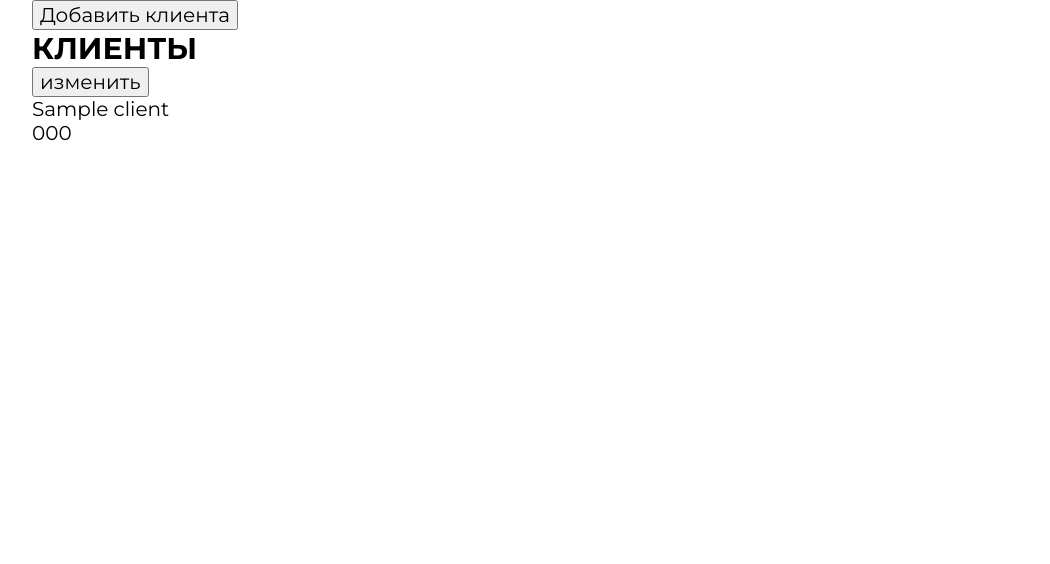
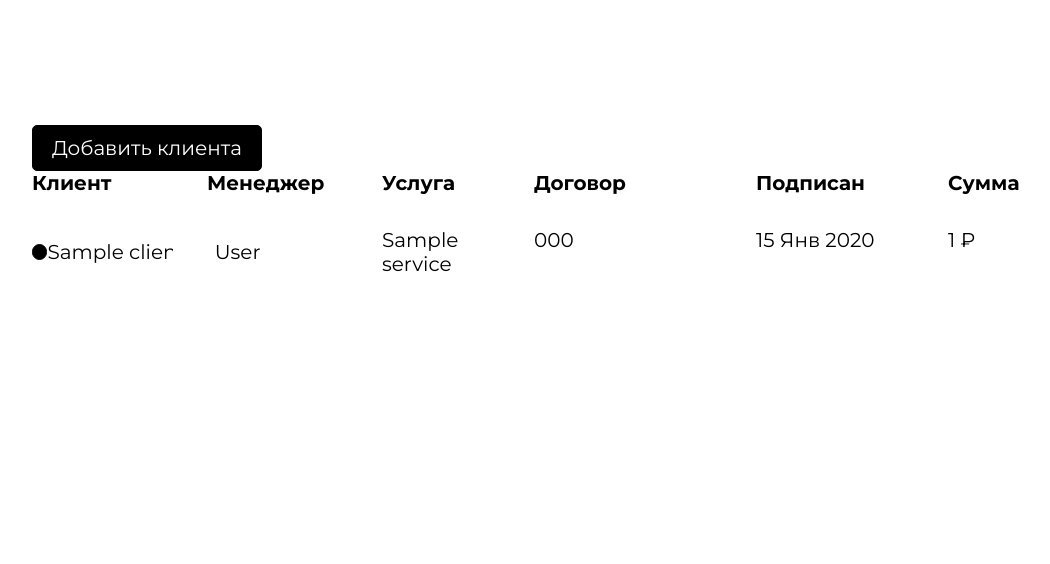
Before and after one commit to Shvechkova/LemurProj, a Django app: page /clients/ in a window 1280 px wide. Shown: the part 94-658 px from the top of the page, without its empty margins (18-1068 px from the left). Run offline with Django 5.2, Linux system fonts and the light colour scheme; tables that the repository leaves empty hold one stand-in row (values such as "Sample post"); parts of the project's set-up code (start-up, migrations or seed data) failed here and were passed over.

Commit message:
стили страницы клиента

```diff
--- a/apps/client/templates/client/index.html
+++ b/apps/client/templates/client/index.html
@@ -1,89 +1,78 @@
-{% extends "core/base.html" %}
+{% extends "core/base.html" %} {% block content %}
+{% include "client/includes/modal_client_contract.html" %}
+<section class="clients">
 
-{% block content %}
-   {% include "client/includes/modal_client_contract.html" %}
-<button class="open-modal" data-name="modal-add-client">
+
+<div class="">
+
+
+  <div class="clients_wrapper">
+   <button class="open-modal button_black modal-add-client" data-name="modal-add-client">
   Добавить клиента
 </button>
-{% comment %} <div id="modal-add-client" class="modal">
-  <div class="modal-wrapper">
-    <div class="modal-items">
-      <div class="modal-client">
-        <p class="modal-client_title">Новый клиент</p>
-        <input
-          class="modal-client_name"
-          type="text"
-          placeholder="Нименование клиента"
-          value=""
-        />
-        <select class="modal-manager_client" placeholder="Менеджер"></select>
-        <div class="modal_add_contract_wrapper">
-          <div class="modal_add_contract">
-            <select class="modal-service_type"></select>
-            <input
-              class="modal-client_contract-name"
-              type="text"
-              placeholder="Номер договора"
-            />
-            <input
-              class="modal-client_contract-date"
-              type="date"
-              placeholder="Подписан"
-            />
-            <input
-              class="modal-client_contract-sum"
-              type="number"
-              placeholder="Сумма"
-            />
-          </div>
-        </div>
-        <button class="contract_add">ок</button>
 
-        <button class="client_contract_add">Сохранить</button>
-      </div>
-    </div>
+    {% comment %}
+    <div class="">{{ forloop.counter }}{{ client.client_name }}</div>
+    {% endcomment %}
+
+    <div class="clients_item_wrapp">
+      {% comment %} {% for contract in client.contract_set.all %} {% endcomment %}
+       {% for contract in contracts %}
+      {% if forloop.counter == 1 %}
+      <div class="df">
+         <div class="client_client_meneger">
+
+          <div class="client_client_meneger_client-name"> <h3>Клиент</h3></div>
+        <div class="client_client_meneger_manager"> <h3>Менеджер</h3></div>
+
   </div>
-</div> {% endcomment %}
+  <div class="client_contract">
+
+    <div class="client_contract_service"><h3>Услуга</h3></div>
+          <div class="client_contract_contract_name">
+  <h3>Договор</h3></div>
+
+          <div class="client_contract_data"> <h3>Подписан</h3></div>
+          <div class="client_contract_sum">  <h3>Сумма</h3></div>
 
 
 
-<div class="">
-  <h2>КЛИЕНТЫ</h2>
-  {% for client in clients %}
-  <button
-    data-name="modal-add-client"
-    data-client-id="{{ client.id }}"
-    data-client-name="{{ client.client_name }}"
-    class="upd_info"
-  >
-    изменить
-  </button>
-  <div class="">{{ client.client_name }}</div>
-  <div class="">
-    {% for contract in client.contract_set.all %}
-    <p>{{contract.contract_number}}</p>
-    {% endfor %}
   </div>
-  {% endfor %} {% comment %} {% for client in clients %}
-  <div class="client_item">
-    <button
-      data-name="upd-client"
-      data-client-id="{{ client.id }}"
-      class="upd_info"
+</div>
+
+{% endif %}
+      <div class="client_table">
+        <div class="client_client_meneger">
+
+        {% ifchanged %}
+        <button
+      data-name="modal-add-client"
+      data-client-id="{{contract.client.id}}"
+      data-client-name="{{contract.client.client_name}}"
+      class="upd_info change_btn"
     >
-      изменить
+
     </button>
-    <p>{{ forloop.counter }}</p>
-    <p>.</p>
-    <h2>{{ client.client_name }}</h2>
+        <div class="client_client_meneger_client-name"><p>{{contract.client.client_name}}</p></div>
+        <div class="client_client_meneger_manager"> <p>{{contract.manager.last_name}}</p></div>
+
+
+        {% endifchanged %}
+        </div>
+      <div class="client_contract"> <p ></p>
+        <div class="client_contract_service">{{contract.service.name}}</div>
+          <div class="client_contract_contract_name">{{contract.contract_number}}</div>
+
+          <div class="client_contract_data">{{ contract.date_start|date:"d M Y"  }}</div>
+          <div class="client_contract_sum">{{contract.contract_sum}} ₽</div>
+        </div>
+      </div>
+      {% endfor %}
+    </div>
   </div>
-  <div class="">
-    <h3>Менеджер</h3>
-  </div>
-  <div class="">
-    <h3>КОНТРАКТЫ</h3>
-  </div>
-  <br />
-  {% endfor %} {% endcomment %}
+
 </div>
+<br><br>
+
+</section>
 {% endblock content %}
--- a/apps/client/views.py
+++ b/apps/client/views.py
@@ -19,10 +19,12 @@ from rest_framework.response import Response
 
 def clients(request):
     clients = Client.objects.all()
+    contracts = Contract.objects.all()
 
     title = "Клиенты"
     context = {
         "clients": clients,
+        "contracts": contracts,
         "title": title,
     }
     return render(request, "client/index.html", context)
--- a/apps/core/static/core/css/style.css
+++ b/apps/core/static/core/css/style.css
@@ -35,6 +35,22 @@ h3 {
   font-style: normal;
   font-weight: 700;
   line-height: normal;
+}
+
+button {
+  cursor: pointer;
+}
+
+.df {
+  display: flex;
+}
+
+.di {
+  display: inline;
+}
+
+.border {
+  border: 1px solid #000;
 }
 
 .header {
@@ -271,3 +287,90 @@ input[type="date"]:before {
 .service_title {
   width: 121px;
 }
+
+.button_black {
+  border: 1px solid #000;
+  border-radius: 5px;
+  color: #fff;
+  padding: 10px 19px;
+  background-color: #000;
+}
+
+.client_client_meneger {
+  display: flex;
+  width: 350px;
+  align-items: center;
+}
+
+.client_contract {
+  display: flex;
+}
+
+.client_table {
+  display: flex;
+
+  margin-top: 33px;
+}
+
+.client_client_meneger_client-name {
+  width: 170px;
+  overflow: hidden;
+  white-space: nowrap;
+  margin-right: 42px;
+}
+
+.client_client_meneger_manager {
+  width: 170px;
+  overflow: hidden;
+  margin-right: 42px;
+}
+
+.client_contract_service {
+  width: 80px;
+  margin-right: 72px;
+}
+
+.client_contract_contract_name {
+  width: 180px;
+  overflow: hidden;
+  margin-right: 42px;
+  white-space: nowrap;
+}
+
+.client_contract_data {
+  width: 150px;
+  overflow: hidden;
+  margin-right: 42px;
+}
+
+.client_contract_sum {
+  width: 150px;
+  overflow: hidden;
+  white-space: nowrap;
+  margin-right: 42px;
+}
+
+.change_btn {
+  border: 1px solid #000;
+  border-radius: 8px;
+  width: 16px;
+  height: 16px;
+  background-color: #000;
+
+
+}
+
+.modal-add-client {}
+
+.clients {
+  margin-top: 125px;
+}
+
+.clients_wrapper {
+
+}
+
+.clients_item_wrapp{
+display: flex;flex-direction: column;
+width: auto;
+}
```
Also changed, not shown: project/settings.py (+7 -0 lines).
